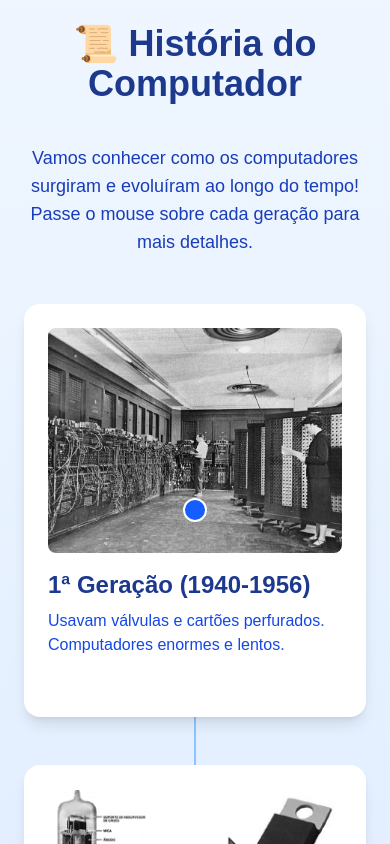
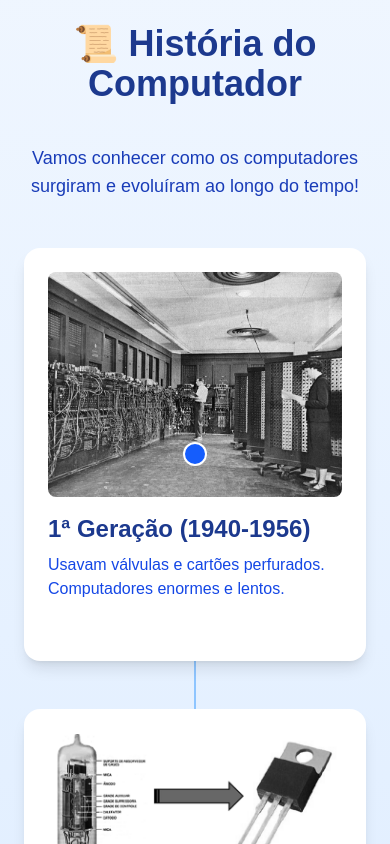
Before and after one commit to robsonalbuquerquedev/learningbasiccomputing, a Next.js app: page /revisao/historia-do-computador/material in a window 390 px wide. Shown: the top 844 px of the page. Built offline with nearby package versions, Linux system fonts and the light colour scheme.

Commit message:
update: updating revisao folder

```diff
--- a/src/app/revisao/historia-do-computador/material/page.tsx
+++ b/src/app/revisao/historia-do-computador/material/page.tsx
@@ -44,8 +44,13 @@ export default function HistoriaComputadorMaterial() {
                 📜 História do Computador
             </h1>
 
-            <p className="text-lg md:text-xl text-center max-w-3xl text-blue-800 mb-12">
-                Vamos conhecer como os computadores surgiram e evoluíram ao longo do tempo! Passe o mouse sobre cada geração para mais detalhes.
+            <p className="text-lg md:text-xl text-center max-w-3xl text-blue-800 mb-12 hidden md:block">
+                Vamos conhecer como os computadores surgiram e evoluíram ao longo do tempo!
+                Passe o mouse sobre cada geração para mais detalhes.
+            </p>
+
+            <p className="text-lg text-center max-w-3xl text-blue-800 mb-12 md:hidden">
+                Vamos conhecer como os computadores surgiram e evoluíram ao longo do tempo!
             </p>
 
             {/* TIMELINE INTERATIVA */}
```
